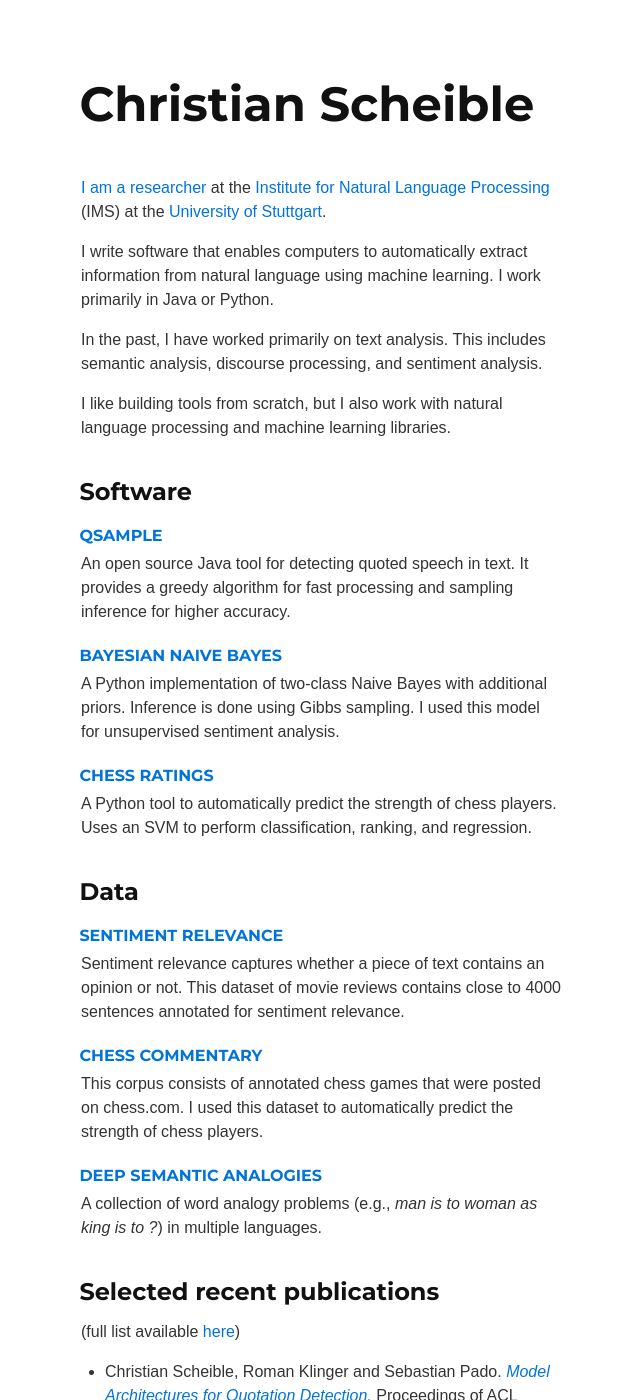
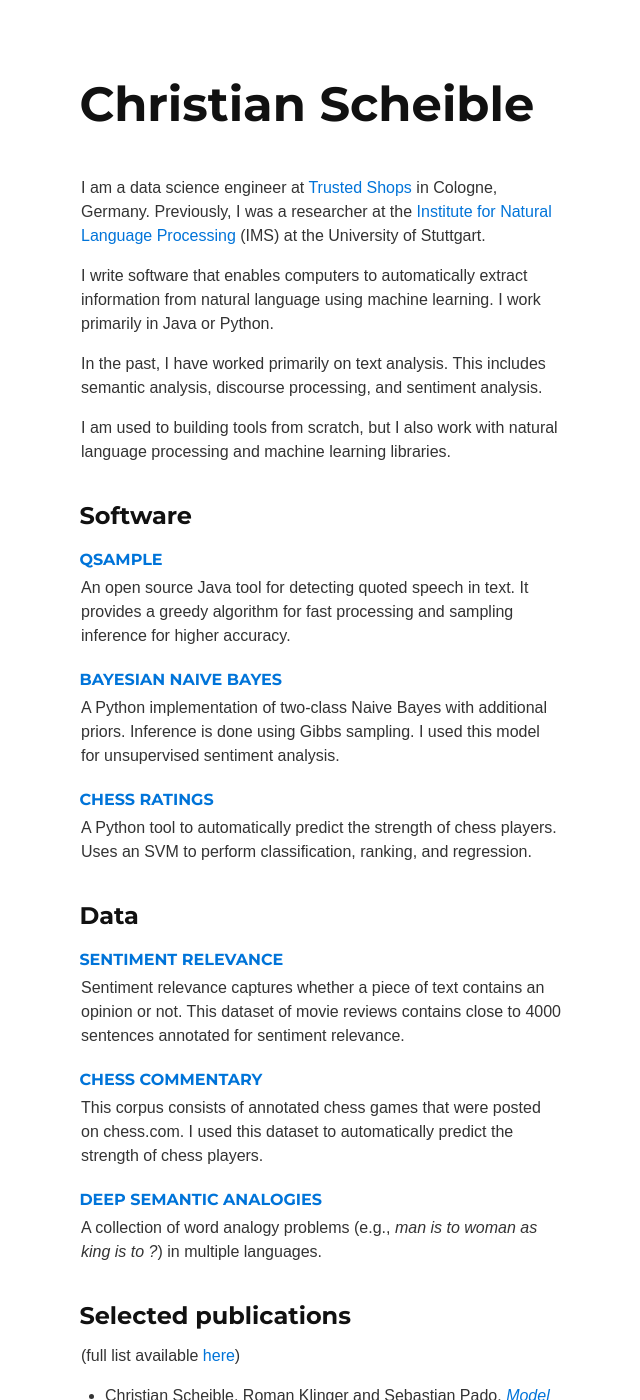
Before and after one commit to christianscheible/christianscheible.github.io, a Jekyll site: the page built from index.md, in a window 1280 px wide and 1400 px high. Shown: the whole window, without its empty margins (319-959 px from the left). Built offline with Jekyll 4.4.1, drawn with Linux system fonts in a browser that asks for light colours.

Commit message:
updated status

```diff
--- a/index.md
+++ b/index.md
@@ -2,10 +2,11 @@
 layout: default
 ---
 
-[I am a researcher](http://www.ims.uni-stuttgart.de/~scheibcn/) at the
-[Institute for Natural Language
-Processing](http://www.ims.uni-stuttgart.de/) (IMS) at the [University
-of Stuttgart](http://www.uni-stuttgart.de/).
+I am a data science engineer at [Trusted
+Shops](http://www.trustedshops.de/) in Cologne, Germany.  Previously, I
+was a researcher at the [Institute for Natural Language
+Processing](http://www.ims.uni-stuttgart.de/) (IMS) at the University of
+Stuttgart.
 
 I write software that enables computers to automatically extract
 information from natural language using machine learning. I work
@@ -14,8 +15,8 @@ primarily in Java or Python.
 In the past, I have worked primarily on text analysis. This includes
 semantic analysis, discourse processing, and sentiment analysis.
 
-I like building tools from scratch, but I also work with natural language
-processing and machine learning libraries.
+I am used to building tools from scratch, but I also work with natural
+language processing and machine learning libraries.
 
 
 ## Software
@@ -58,7 +59,7 @@ A collection of word analogy problems (e.g., *man is to woman as king is
 to ?*) in multiple languages.
 
 
-## Selected recent publications
+## Selected publications
 
 (full list available [here](http://www.ims.uni-stuttgart.de/~scheibcn/))
 
```
Also changed, not shown: other parts of index.md (+1 -1 lines).
